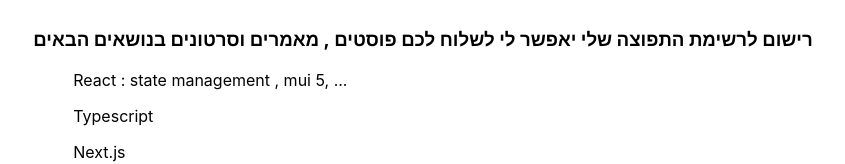
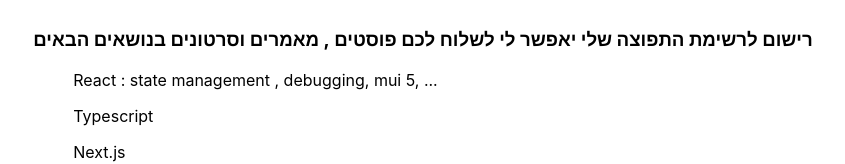
Before and after one commit to NathanKr/next.js-revue-signup, a Next.js app: page / in a window 1280 px wide. Shown: the part 182-346 px from the top of the page, without its empty margins (217-1062 px from the left). Built offline with nearby package versions, Linux system fonts and the light colour scheme.

Commit message:
add debugging

```diff
--- a/pages/index.tsx
+++ b/pages/index.tsx
@@ -17,7 +17,7 @@
         <div>
           <h3>רישום לרשימת התפוצה שלי יאפשר לי לשלוח לכם פוסטים , מאמרים וסרטונים בנושאים הבאים</h3>
           <ul>
-            <p>React : state management , mui 5, ...</p>
+            <p>React : state management , debugging, mui 5, ...</p>
             <p>Typescript</p>
             <p>Next.js</p>
             <p>Jest</p>
```
